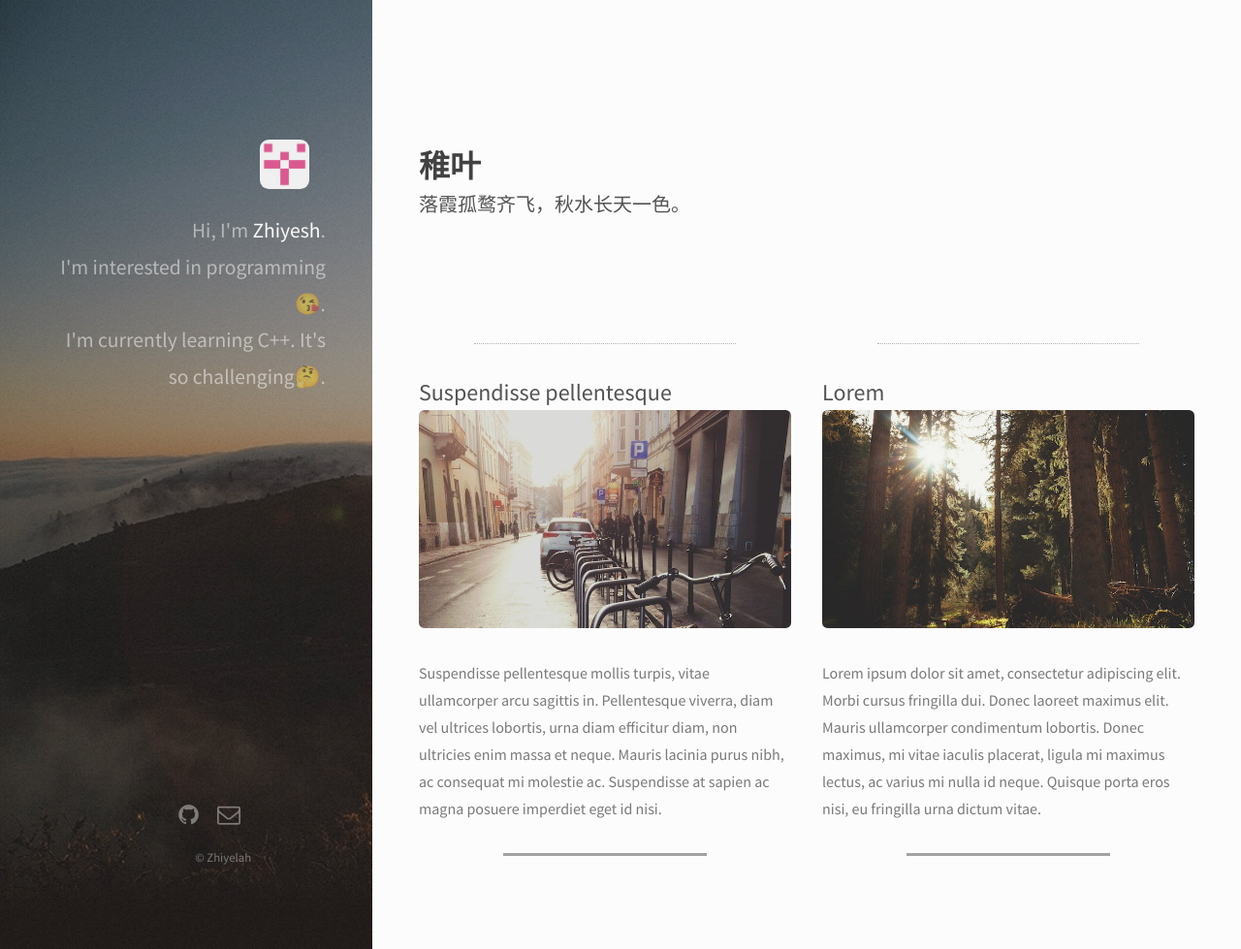
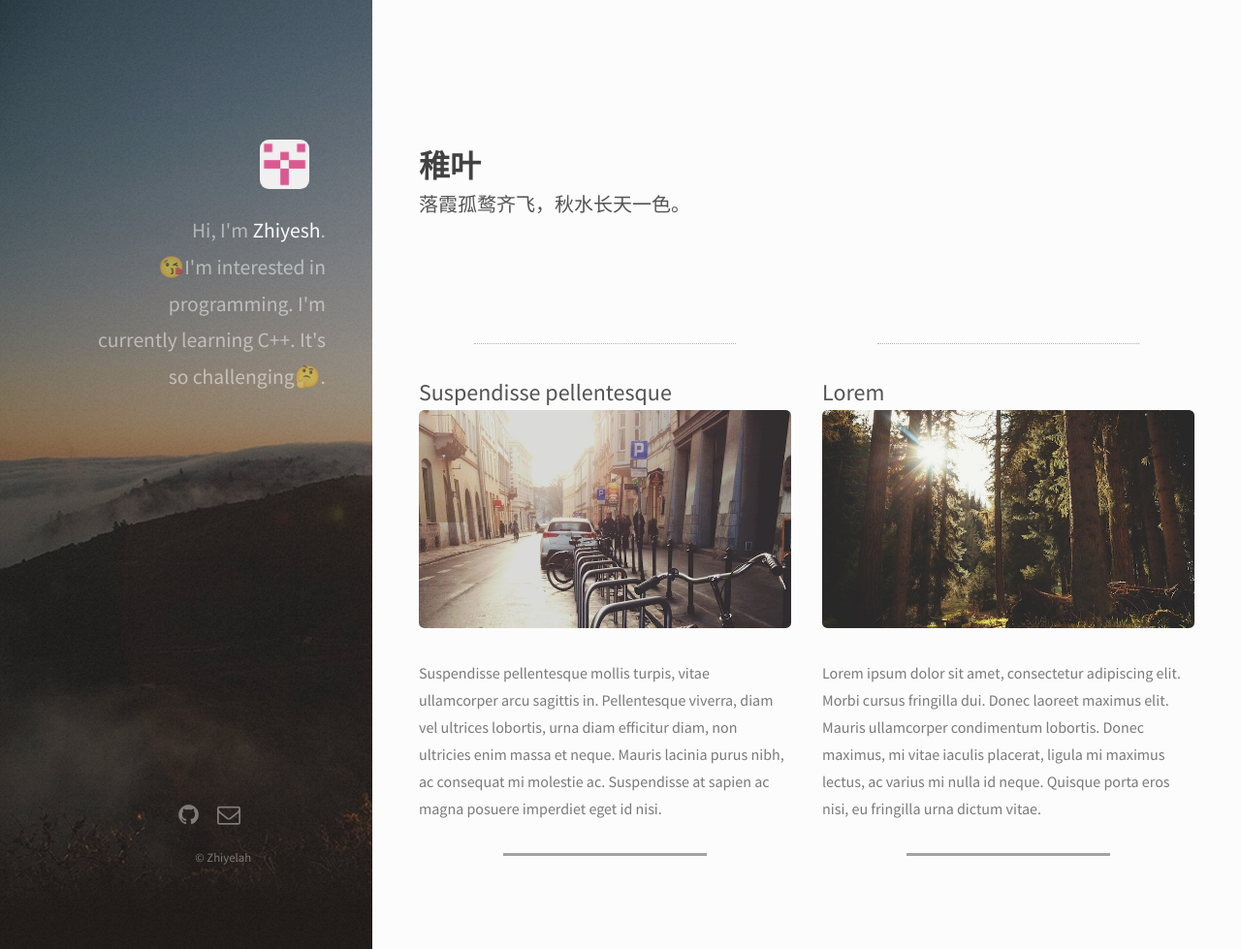
Before and after one commit to Zhiyelah/zhiyelah.github.io, a Jekyll site: the page built from index.html, in a window 1280 px wide and 979 px high. Shown: the whole window at 97% size. Built offline with Jekyll 4.4.1, drawn with Linux system fonts in a browser that asks for light colours; nearby versions of some CDN libraries.

```diff
--- a/_layouts/default.html
+++ b/_layouts/default.html
@@ -32,8 +32,10 @@
     <header id="header">
       <div class="image avatar"><img class="editable" src="/images/avatar.jpg" onclick="window.open('{{ site.url }}', '_blank')" alt="{{ site.author.name }}"></div>
       <h2 class="editable">Hi, I'm <strong>Zhiyesh</strong>.
-      		I'm interested in programming😘.
-                I'm currently learning C++. It's so challenging🤔.</h2>
+      		😘I'm interested in
+	      	programming. I'm
+	      	currently learning C++. It's
+	      	so challenging🤔.</h2>
     </header>
 
     {{ content }}
```
